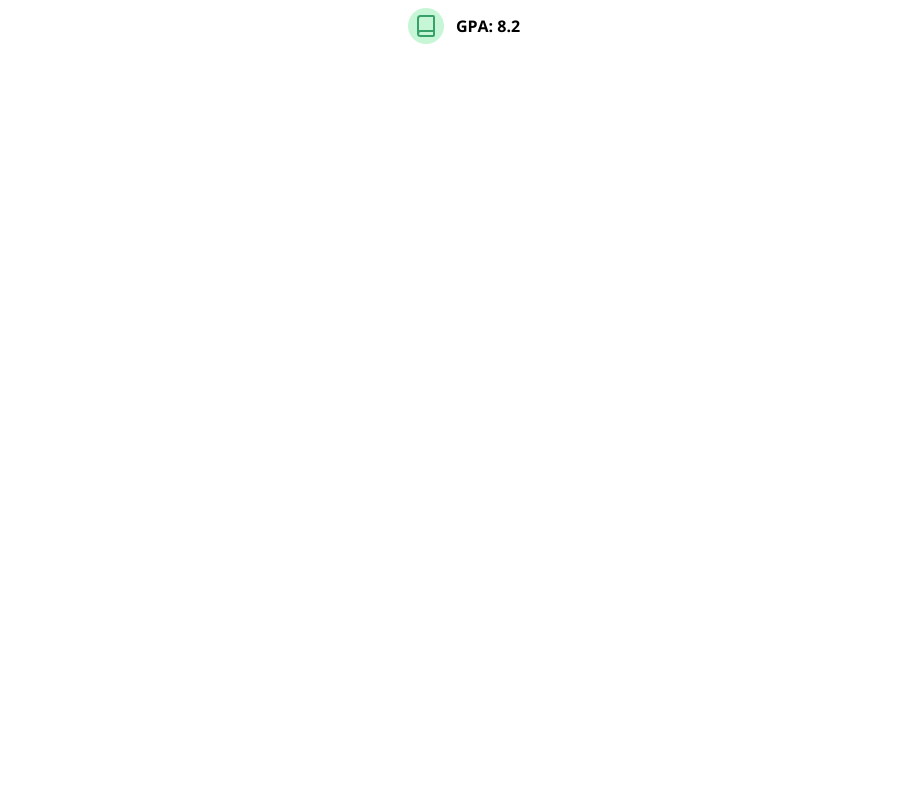
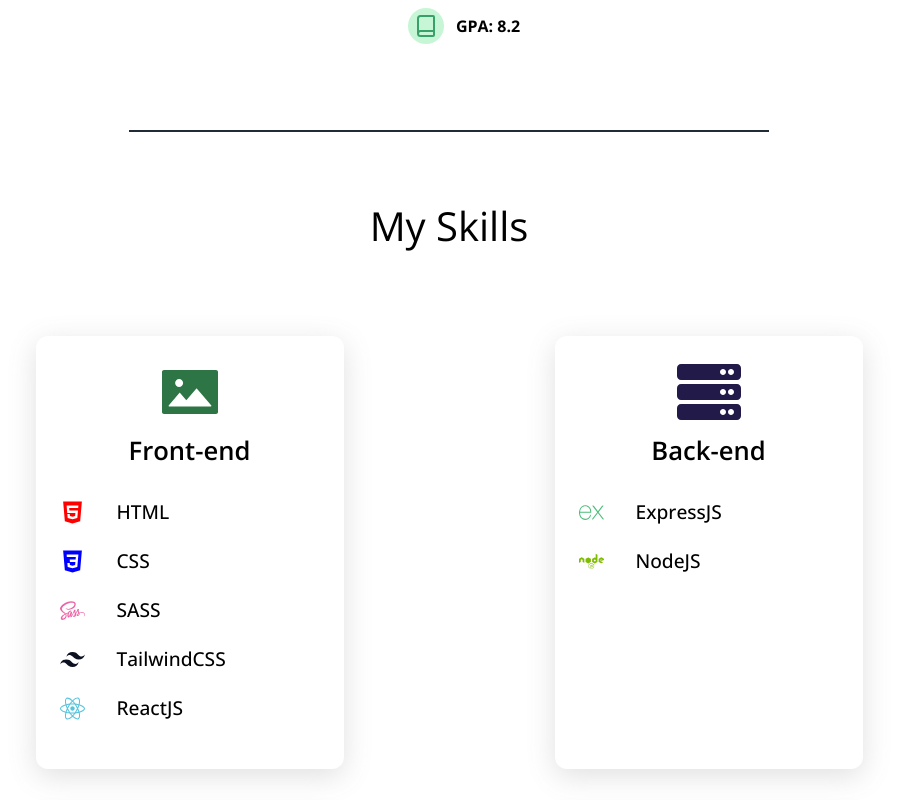
Before and after one commit to michaelthinh/Portfolio-v1.0, a React (Vite) app: page / in a window 1280 px wide. Shown: the part 1500-2300 px from the top of the page, without its empty margins (191-1089 px from the left). Before the commit the page ends 1728 px from the top, so only its background shows below. Built offline with nearby package versions, Linux system fonts and the light colour scheme.

Commit message:
add: my skills and animation

```diff
--- a/package.json
+++ b/package.json
@@ -18,6 +18,7 @@
     "lucide-react": "^0.411.0",
     "react": "^18.3.1",
     "react-dom": "^18.3.1",
+    "react-icons": "^5.2.1",
     "react-social-icons": "^6.16.0",
     "react-spinners": "^0.14.1",
     "react-toastify": "^10.0.5"
--- a/src/App.jsx
+++ b/src/App.jsx
@@ -1,12 +1,14 @@
 import "./App.css";
 import AboutMe from "./shared/components/AboutMe";
 import Header from "./shared/components/Header";
+import TechnicalSkills from "./shared/components/TechnicalSkills";
 
 function App() {
     return (
         <>
             <Header />
             <AboutMe />
+            <TechnicalSkills />
         </>
     );
 }
--- a/src/shared/components/AboutMe/index.jsx
+++ b/src/shared/components/AboutMe/index.jsx
@@ -74,16 +74,16 @@ export default function AboutMe() {
                     <h3>Hello there,</h3>
                     <div className={classes.description}>
                         <p>
-                            I'm a senior student at HCMUS, majoring in Software
-                            Engineering at the Faculty of Information
+                            I&apos;m a senior student at HCMUS, majoring in
+                            Software Engineering at the Faculty of Information
                             Technology. With a strong background in web
                             development, I excel in designing user-friendly and
-                            efficient interfaces. I've applied my skills to
+                            efficient interfaces. I&apos;ve applied my skills to
                             various web development projects, achieving positive
                             results.
                         </p>
                         <p className={classes.quote}>
-                            &quot; I'm eager to apply my knowledge and
+                            &quot; I&apos;m eager to apply my knowledge and
                             experience to new projects and continue growing in
                             the IT field. &quot;
                         </p>
@@ -95,6 +95,7 @@ export default function AboutMe() {
                     </div>
                 </div>
             </div>
+            <div className={classes.borderBottom}></div>
         </motion.div>
     );
 }
--- a/src/shared/components/AboutMe/styles.module.css
+++ b/src/shared/components/AboutMe/styles.module.css
@@ -1,32 +1,33 @@
 .aboutMe {
-    padding: 4em 160px 10em;
+    position: relative;
+    padding: 4em 160px;
     margin-right: auto;
     margin-left: auto;
 }
 
-.title{
+.title {
     text-align: center;
     margin-bottom: 5em;
     margin-left: -15px;
     margin-right: -15px;
 }
 
-.title h2{
+.title h2 {
     margin-bottom: 20px;
     font-size: 40px;
     font-weight: 400;
     line-height: 1.5;
 }
 
-.context{
+.context {
     margin-left: -15px;
     margin-right: -15px;
     display: flex;
-    gap:120px;
+    gap: 120px;
     justify-content: space-between;
 }
 
-.info{
+.info {
     flex-grow: 1;
     position: relative;
     min-height: 1px;
@@ -34,20 +35,20 @@
     padding-right: 15px;
 }
 
-.infoList{
+.infoList {
     margin: 0;
     padding: 0;
     width: 90%;
     float: left;
 }
 
-.infoList li{
+.infoList li {
     padding: 16px 0;
     display: flex;
     align-items: center;
 }
 
-.first{
+.first {
     width: 40%;
     display: inline-block;
     text-align: left;
@@ -55,13 +56,13 @@
     font-weight: bold;
 }
 
-.second{
+.second {
     width: 60%;
     display: inline-block;
     color: rgba(0, 0, 0, 0.8);
 }
 
-.introduction{
+.introduction {
     flex-grow: 2;
     position: relative;
     min-height: 1px;
@@ -69,23 +70,33 @@
     padding-right: 15px;
 }
 
-.introduction h3{
+.introduction h3 {
     font-weight: 400;
     font-size: 30px;
     margin-bottom: 20px;
 }
 
-.description p{
+.description p {
     line-height: 2;
     text-align: justify;
 }
 
-.descriptionList{
+.descriptionList {
     margin-top: 30px;
 }
 
-.quote{
+.quote {
     font-style: italic;
     font-size: 16px;
     font-weight: 600;
 }
+
+.borderBottom {
+    position: absolute;
+    content: "";
+    border-bottom: 2px solid #212a37;
+    width : 50%;
+    bottom: 0;
+    left: 50%;
+    transform: translateX(-50%);
+}
--- /dev/null
+++ b/src/shared/components/TechnicalSkills/SkillItem/index.jsx
@@ -0,0 +1,48 @@
+import classes from "./styles.module.css";
+
+import { motion } from "framer-motion";
+
+import { IconContext } from "react-icons";
+
+export default function SkillItem({ skill }) {
+    return (
+        <motion.div
+            className={classes.skillItem}
+            whileHover={{
+                scale: 1.08,
+                transition: { duration: 0.3 },
+            }}
+        >
+            <IconContext.Provider
+                value={{
+                    size: "64px",
+                    color: skill.color,
+                }}
+            >
+                <div className={classes.mainIcon}>
+                    <skill.icon />
+                </div>
+            </IconContext.Provider>
+            <div className={classes.mainTitle}>
+                <h4>{skill.title}</h4>
+            </div>
+            <div className={classes.skillLines}>
+                <>
+                    {skill.skills.map((item) => (
+                        <IconContext.Provider
+                            value={{ size: "25px", color: item.color }}
+                            key={item.skillTitle}
+                        >
+                            <div className={classes.skillLineItem}>
+                                <item.skillIcon />
+                                <p className={classes.itemText}>
+                                    {item.skillTitle}
+                                </p>
+                            </div>
+                        </IconContext.Provider>
+                    ))}
+                </>
+            </div>
+        </motion.div>
+    );
+}
--- /dev/null
+++ b/src/shared/components/TechnicalSkills/SkillItem/styles.module.css
@@ -0,0 +1,39 @@
+.skillItem {
+    width: 260px;
+    padding: 24px;
+    border-radius: 12px;
+    box-shadow: rgba(100, 100, 111, 0.2) 0px 7px 29px 0px;
+    user-select: none;
+}
+
+.mainIcon {
+    text-align: center;
+}
+
+.mainTitle {
+    text-align: center;
+    margin-top: 12px;
+}
+
+.mainTitle h4 {
+    font-size: 1.6rem;
+    font-weight: 600;
+}
+
+.skillLines {
+    margin-top: 36px;
+    display: flex;
+    flex-direction: column;
+}
+
+.skillLineItem {
+    display: flex;
+    align-items: center;
+    gap: 32px;
+    margin-bottom: 24px;
+}
+
+.itemText{
+    font-size: 1.2rem;
+    font-weight: 500;
+}
--- /dev/null
+++ b/src/shared/components/TechnicalSkills/index.jsx
@@ -0,0 +1,122 @@
+import classes from "./styles.module.css";
+
+import SkillItem from "./SkillItem";
+
+import { motion } from "framer-motion";
+
+import {
+    FaServer,
+    FaPaintBrush,
+    FaTools,
+    FaSass,
+    FaReact,
+    FaGithubSquare,
+    FaSlack,
+    FaNode,
+} from "react-icons/fa";
+import { IoLogoCss3, IoLogoHtml5 } from "react-icons/io";
+import { IoLogoFigma } from "react-icons/io5";
+import { RiTailwindCssFill } from "react-icons/ri";
+import { SiMaterialdesign, SiAntdesign, SiExpress } from "react-icons/si";
+import { AiFillPicture } from "react-icons/ai";
+
+const mySkills = [
+    {
+        id: 1,
+        icon: AiFillPicture,
+        color: "#2d7545",
+        title: "Front-end",
+        skills: [
+            { skillIcon: IoLogoHtml5, skillTitle: "HTML", color: "#F00" },
+            { skillIcon: IoLogoCss3, skillTitle: "CSS", color: "#00F" },
+            { skillIcon: FaSass, skillTitle: "SASS", color: "#ed64a6" },
+            {
+                skillIcon: RiTailwindCssFill,
+                skillTitle: "TailwindCSS",
+                color: "#0b1120",
+            },
+            { skillIcon: FaReact, skillTitle: "ReactJS", color: "#58c4dc" },
+        ],
+    },
+    {
+        id: 2,
+        icon: FaServer,
+        color: "#221b4a",
+        title: "Back-end",
+        skills: [
+            {
+                skillIcon: SiExpress,
+                skillTitle: "ExpressJS",
+                color: "#4bbc7a",
+            },
+            {
+                skillIcon: FaNode,
+                skillTitle: "NodeJS",
+                color: "#80bd00",
+            },
+        ],
+    },
+    {
+        id: 3,
+        icon: FaPaintBrush,
+        color: "#eb8b75",
+        title: "UI Framework",
+        skills: [
+            {
+                skillIcon: SiMaterialdesign,
+                skillTitle: "Material UI",
+                color: "#4299e1",
+            },
+            {
+                skillIcon: SiAntdesign,
+                skillTitle: "AntDesign",
+                color: "#f56565",
+            },
+        ],
+    },
+    {
+        id: 4,
+        icon: FaTools,
+        color: "#333333",
+        title: "Tools",
+        skills: [
+            {
+                skillIcon: FaGithubSquare,
+                skillTitle: "Github",
+                color: "#1a202c",
+            },
+            {
+                skillIcon: FaSlack,
+                skillTitle: "Slack",
+                color: "#d69e2e",
+            },
+            {
+                skillIcon: IoLogoFigma,
+                skillTitle: "Figma",
+                color: "#f56565",
+            },
+        ],
+    },
+];
+
+export default function TechnicalSkills() {
+    return (
+        <motion.div
+            initial={{ opacity: 0, x: 70 }}
+            whileInView={{ opacity: 1, x: 0 }}
+            transition={{ duration: 0.8 }}
+            viewport={{ once: true }}
+            className={classes.technicalSkills}
+        >
+            <div className={classes.title}>
+                <h2>My Skills</h2>
+            </div>
+            <div className={classes.context}>
+                {mySkills.map((skill) => (
+                    <SkillItem key={skill.id} skill={skill} />
+                ))}
+            </div>
+            <div className={classes.borderBottom}></div>
+        </motion.div>
+    );
+}
--- /dev/null
+++ b/src/shared/components/TechnicalSkills/styles.module.css
@@ -0,0 +1,39 @@
+.technicalSkills {
+    padding: 4em 160px 10em;
+    margin-right: auto;
+    margin-left: auto;
+    position: relative;
+}
+
+.title {
+    text-align: center;
+    margin-bottom: 5em;
+    margin-left: -15px;
+    margin-right: -15px;
+}
+
+.title h2 {
+    margin-bottom: 20px;
+    font-size: 40px;
+    font-weight: 400;
+    line-height: 1.5;
+}
+
+.context {
+    margin-left: -15px;
+    margin-right: -15px;
+    display: flex;
+    gap: 48px;
+    flex-wrap: wrap;
+    justify-content: space-around;
+}
+
+.borderBottom {
+    position: absolute;
+    content: "";
+    border-bottom: 2px solid #212a37;
+    width: 50%;
+    bottom: 0;
+    left: 50%;
+    transform: translateX(-50%);
+}
```
Also changed, not shown: 1 other file (tests, documents, lock files or other folders).
